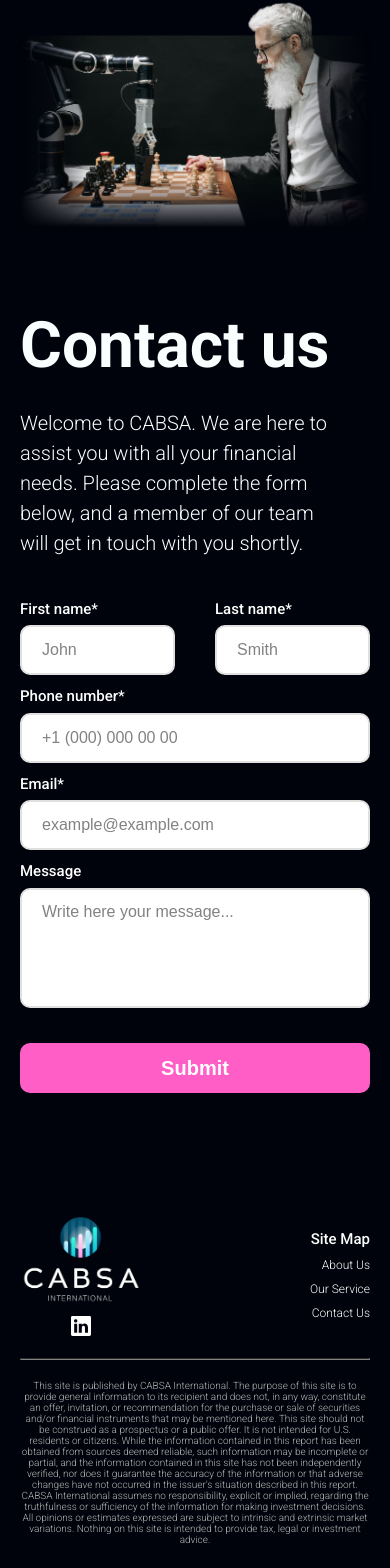
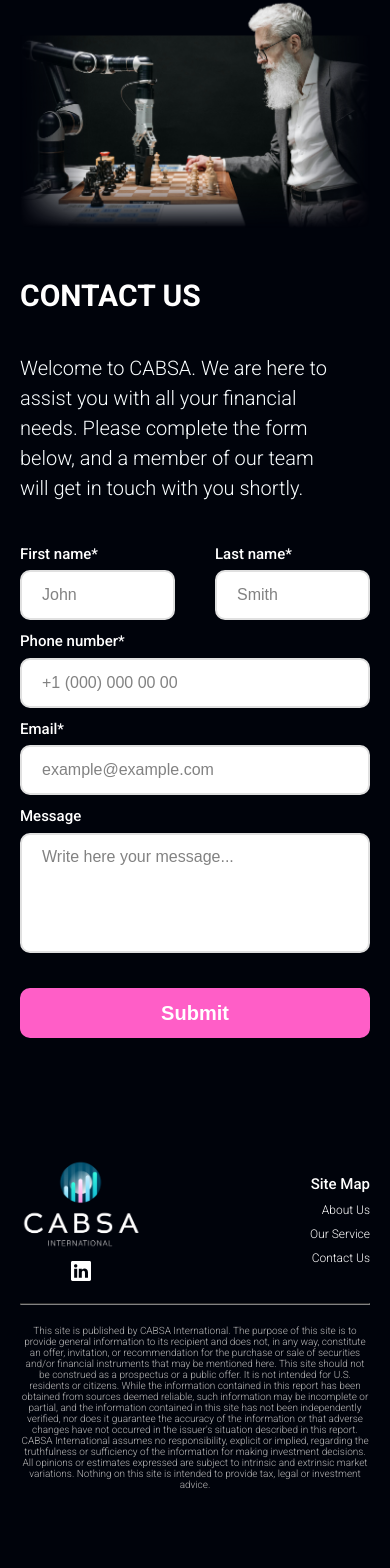
Before and after one commit to anmedina-arg/CABSA, a Next.js app: page / in a window 390 px wide. Shown: the part 3288-4856 px from the top of the page. After the commit the page ends 4798 px from the top, so only its background shows below. Built offline with nearby package versions, Linux system fonts and the light colour scheme.

Commit message:
fix services, contact and footer styles

```diff
--- a/src/components/dropDownMenu/dropDownMenu.css
+++ b/src/components/dropDownMenu/dropDownMenu.css
@@ -15,7 +15,7 @@
 }
 
 .spanTitles {
-  font-size: 3rem;
+  font-size: 2.5rem;
   font-weight: 300;
   text-transform: uppercase;
   color: var(--white);
--- a/src/components/footer/footer.css
+++ b/src/components/footer/footer.css
@@ -1,5 +1,6 @@
 footer {
-  padding: 4rem 8rem;
+  padding: var(--paddingTop) var(--paddingLandR) var(--paddingBottom)
+    var(--paddingLandR);
   display: flex;
   flex-direction: column;
   justify-content: center;
@@ -81,7 +82,7 @@ footer {
 
 @media (max-width: 768px) {
   footer {
-    padding: var(--paddingTop) var(--paddingLandR);
+    padding: var(--paddingTop) var(--paddingLandR) 2rem var(--paddingLandR);
   }
 
   .socials {
--- a/src/components/mainTitle/mainTitle.css
+++ b/src/components/mainTitle/mainTitle.css
@@ -1,5 +1,5 @@
 .mainTitle {
-  font-size: 7rem;
+  font-size: 5rem;
   color: var(--white);
   margin-bottom: 6rem;
   text-transform: uppercase;
--- a/src/sections/contact/contact.css
+++ b/src/sections/contact/contact.css
@@ -1,5 +1,6 @@
 .contactSection {
-  padding: 0 8rem;
+  padding: var(--paddingTop) var(--paddingLandR) var(--paddingBottom)
+    var(--paddingLandR);
   display: flex;
   flex-direction: column;
   align-items: center;
@@ -14,12 +15,9 @@
   column-gap: 8rem;
 }
 
-.contactTitle {
+.divContainerTitleContactUs {
   grid-row: 1/2;
   grid-column: 1/2;
-  color: var(--snowWhite);
-  font-size: 64px;
-  margin-bottom: 2.5rem;
 }
 
 .contactText {
@@ -46,11 +44,6 @@
 }
 
 @media (width <= 768px) {
-  .contactSection {
-    padding: var(--paddingTop) var(--paddingLandR) var(--paddingBottom)
-      var(--paddingLandR);
-  }
-
   .divContainerContact {
     grid-template-rows: repeat(4, auto);
   }
@@ -60,10 +53,10 @@
     grid-column: 1/3;
   }
 
-  .contactTitle {
+  .divContainerTitleContactUs {
     grid-row: 2/3;
     grid-column: 1/3;
-    padding-top: 8rem;
+    margin-top: 5rem;
   }
 
   .contactText {
--- a/src/sections/contact/contact.tsx
+++ b/src/sections/contact/contact.tsx
@@ -2,13 +2,16 @@ import Image from 'next/image';
 import './contact.css';
 import { ContactForm } from '@/components/contactForm/contactForm';
 import contactImage from '@/assets/contactImage.webp';
+import MainTitle from '@/components/mainTitle/mainTitle';
 
 export function Contact() {
   return (
     <section className="contactSection" id='contact'>
       <div className="divContainerContact" >
         <Image src={contactImage} alt="Contact image" className="imageContact" />
-        <h2 className="contactTitle">Contact us</h2>
+        <div className='divContainerTitleContactUs'>
+          <MainTitle title="contact us" />
+        </div>
         <p className="contactText">
           Welcome to CABSA. We are here to assist you with all your financial
           needs. Please complete the form below, and a member of our team will
```
